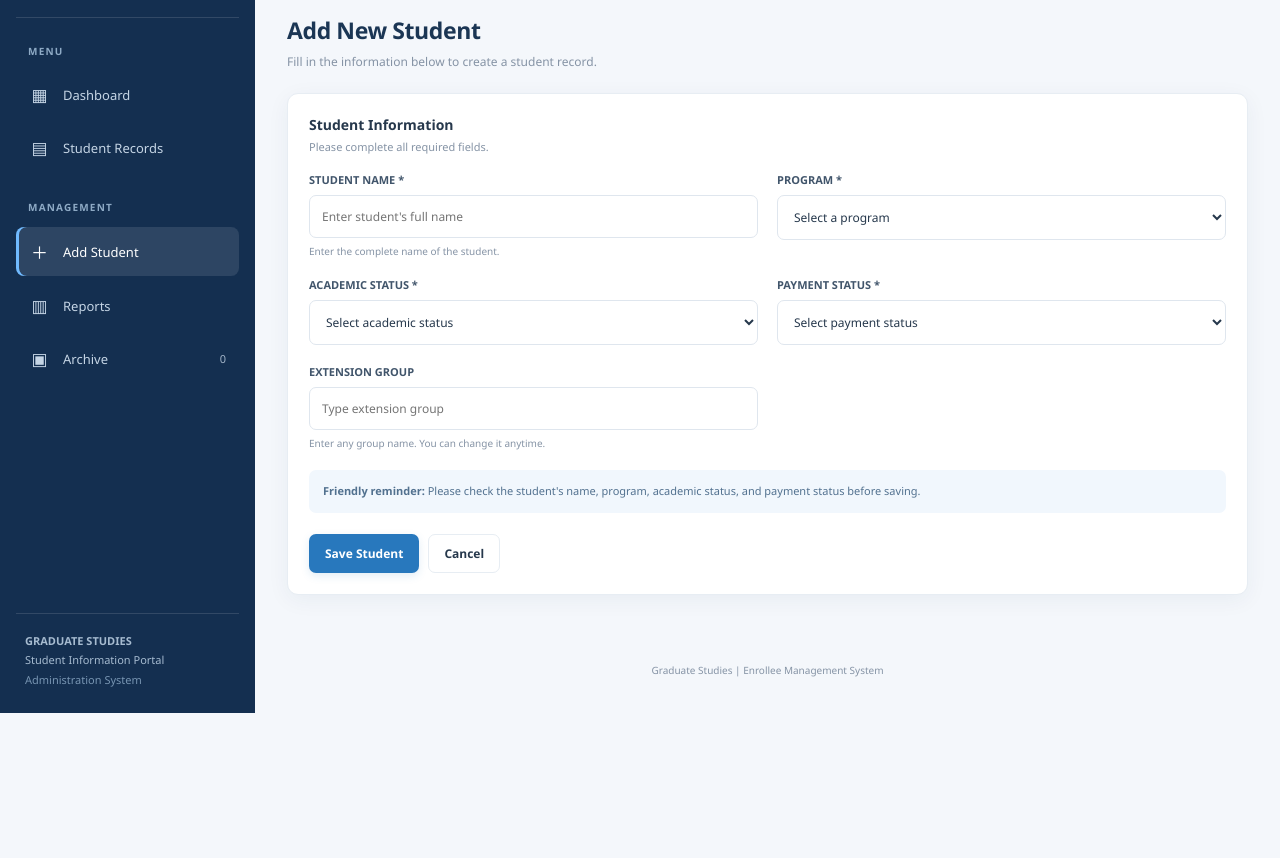
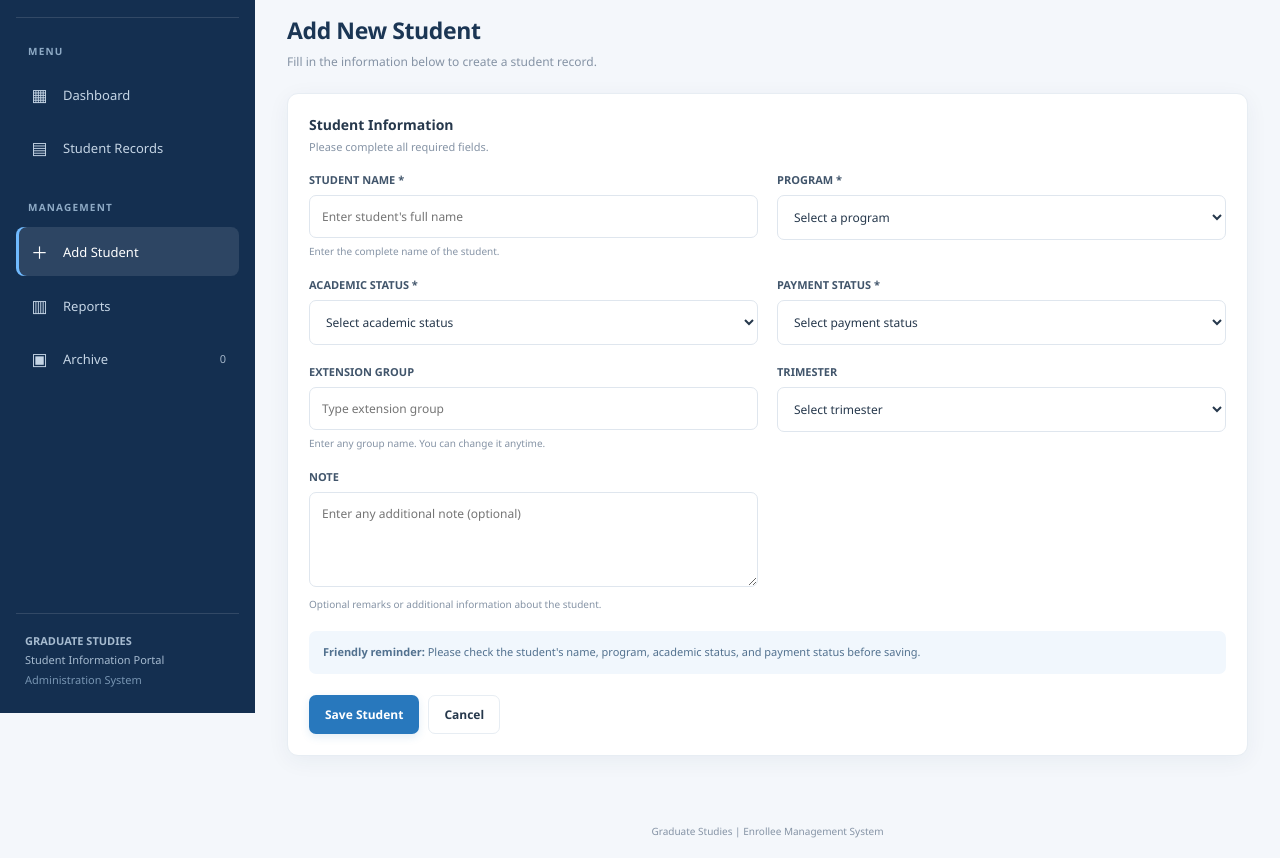
Before and after one commit to Hulaw-droid/Enroll.., a plain HTML site: page index.html in a window 1280 px wide. Both pictures are taken after a click on the element "＋ Add Student". Shown: the part 87-945 px from the top of the page. Before the commit the page ends 800 px from the top, so only its background shows below. Drawn offline with nearby package versions, Linux system fonts and the light colour scheme; no server answers.

Commit message:
Update index.html

```diff
--- a/index.html
+++ b/index.html
@@ -583,7 +583,7 @@ tbody tr.selected{background:#edf5ff}
     margin-bottom:8px;
     color:#41556b;
 }
-.field input,.field select{
+.field input,.field select,.field textarea{
     width:100%;
     padding:12px;
     border:1px solid #dfe6ee;
@@ -594,7 +594,21 @@ tbody tr.selected{background:#edf5ff}
     outline:none;
     transition:border .2s,box-shadow .2s;
 }
-.field input:focus,.field select:focus{
+.field textarea{
+    width:100%;
+    min-height:95px;
+    padding:12px;
+    border:1px solid #dfe6ee;
+    border-radius:7px;
+    background:white;
+    font:inherit;
+    font-size:12px;
+    color:var(--text);
+    outline:none;
+    resize:vertical;
+    transition:border .2s,box-shadow .2s;
+}
+.field input:focus,.field select:focus,.field textarea:focus{
     border-color:var(--blue);
     box-shadow:0 0 0 3px #2878bd16;
 }
@@ -1086,6 +1100,22 @@ tbody tr.selected{background:#edf5ff}
                     <input id="extensionGroup" maxlength="100" placeholder="Type extension group">
                     <small>Enter any group name. You can change it anytime.</small>
                 </div>
+
+                <div class="field">
+                    <label for="trimester">TRIMESTER</label>
+                    <select id="trimester">
+                        <option value="">Select trimester</option>
+                        <option>1st Trimester</option>
+                        <option>2nd Trimester</option>
+                        <option>3rd Trimester</option>
+                    </select>
+                </div>
+
+                <div class="field">
+                    <label for="studentNote">NOTE</label>
+                    <textarea id="studentNote" maxlength="1000" placeholder="Enter any additional note (optional)"></textarea>
+                    <small>Optional remarks or additional information about the student.</small>
+                </div>
             </div>
 
             <div class="form-note">
@@ -1164,7 +1194,7 @@ tbody tr.selected{background:#edf5ff}
         </div>
         <div class="table-wrap">
             <table>
-                <thead><tr><th>NO.</th><th>STUDENT NAME</th><th>PROGRAM</th><th>ACADEMIC STATUS</th><th>PAYMENT STATUS</th><th>EXTENSION GROUP</th><th>ACTIONS</th></tr></thead>
+                <thead><tr><th>NO.</th><th>STUDENT NAME</th><th>PROGRAM</th><th>ACADEMIC STATUS</th><th>PAYMENT STATUS</th><th>EXTENSION GROUP</th><th>TRIMESTER</th><th>NOTE</th><th>ACTIONS</th></tr></thead>
                 <tbody id="archiveTable"></tbody>
             </table>
         </div>
@@ -1226,6 +1256,8 @@ function fromDatabase(row){
         status:row.academic_status,
         payment:row.payment_status,
         extension:row.extension_group || "",
+        trimester:row.trimester || "",
+        note:row.note || "",
         archived:row.archived===true
     };
 }
@@ -1237,6 +1269,8 @@ function toDatabase(student){
         academic_status:student.status,
         payment_status:student.payment,
         extension_group:student.extension || "",
+        trimester:student.trimester || "",
+        note:student.note || "",
         archived:student.archived===true,
         updated_at:new Date().toISOString()
     };
@@ -1246,7 +1280,7 @@ async function loadData(showMessage=false){
     setConnectionStatus("Connecting...", false);
     const {data,error}=await supabaseClient
         .from("students")
-        .select("id,name,program,academic_status,payment_status,extension_group,archived,created_at,updated_at")
+        .select("id,name,program,academic_status,payment_status,extension_group,trimester,note,archived,created_at,updated_at")
         .order("created_at",{ascending:true});
     if(error){
         setConnectionStatus("Connection error", false);
@@ -1409,6 +1443,8 @@ form.addEventListener("submit",e=>{
     const status=document.getElementById("academicStatus").value;
     const payment=document.getElementById("paymentStatus").value;
     const extension=document.getElementById("extensionGroup").value.trim();
+    const trimester=document.getElementById("trimester").value;
+    const note=document.getElementById("studentNote").value.trim();
 
     if(!name||!program||!status||!payment){
         showToast("Please complete all required fields.");
@@ -1424,7 +1460,7 @@ form.addEventListener("submit",e=>{
 
     const student={
         id:editId||createId(),
-        name,program,status,payment,extension
+        name,program,status,payment,extension,trimester,note
     };
 
     if(duplicate){
@@ -1500,6 +1536,8 @@ function editStudent(id){
     document.getElementById("academicStatus").value=r.status;
     document.getElementById("paymentStatus").value=r.payment;
     document.getElementById("extensionGroup").value=r.extension;
+    document.getElementById("trimester").value=r.trimester||"";
+    document.getElementById("studentNote").value=r.note||"";
 
     document.getElementById("formHeading").textContent="Edit Student Information";
     document.getElementById("saveButton").textContent="Update Student";
@@ -1601,6 +1639,8 @@ function renderTable(){
         tr.appendChild(makeCell("Payment Status",
             makeBadge(r.payment,r.payment==="Paid"?"paid":"not-paid")));
         tr.appendChild(makeCell("Extension Group",r.extension||"—"));
+        tr.appendChild(makeCell("Trimester",r.trimester||"—"));
+        tr.appendChild(makeCell("Note",r.note||"—"));
 
         const edit=document.createElement("button");
         edit.className="row-btn edit";
@@ -1628,7 +1668,7 @@ function renderTable(){
     if(!list.length){
         const tr=document.createElement("tr");
         const td=document.createElement("td");
-        td.colSpan=8;
+        td.colSpan=10;
         td.className="empty empty-cell";
         td.textContent=activeRecords().length
             ?"No matching students found. Try changing your search or filters."
@@ -1729,6 +1769,8 @@ function renderArchive(){
         tr.appendChild(makeCell("Academic Status",makeBadge(r.status,r.status==="Thesis"?"thesis":"non-thesis")));
         tr.appendChild(makeCell("Payment Status",makeBadge(r.payment,r.payment==="Paid"?"paid":"not-paid")));
         tr.appendChild(makeCell("Extension Group",r.extension||"—"));
+        tr.appendChild(makeCell("Trimester",r.trimester||"—"));
+        tr.appendChild(makeCell("Note",r.note||"—"));
         const restore=document.createElement("button");
         restore.className="row-btn restore";
         restore.textContent="Restore";
@@ -1746,7 +1788,7 @@ function renderArchive(){
     if(!list.length){
         const tr=document.createElement("tr");
         const td=document.createElement("td");
-        td.colSpan=7;
+        td.colSpan=9;
         td.className="empty empty-cell";
         td.textContent=archivedRecords().length?"No matching archived students found.":"No archived students yet.";
         tr.appendChild(td);
@@ -2011,11 +2053,11 @@ function exportCSV(){
 
     const headers=[
         "NO.","STUDENT NAME","PROGRAM",
-        "ACADEMIC STATUS","PAYMENT STATUS","EXTENSION GROUP"
+        "ACADEMIC STATUS","PAYMENT STATUS","EXTENSION GROUP","TRIMESTER","NOTE"
     ];
 
     const rows=current.map((r,i)=>[
-        i+1,r.name,r.program,r.status,r.payment,r.extension
+        i+1,r.name,r.program,r.status,r.payment,r.extension,r.trimester||"",r.note||""
     ]);
 
     const csv=[headers,...rows].map(row=>
```
